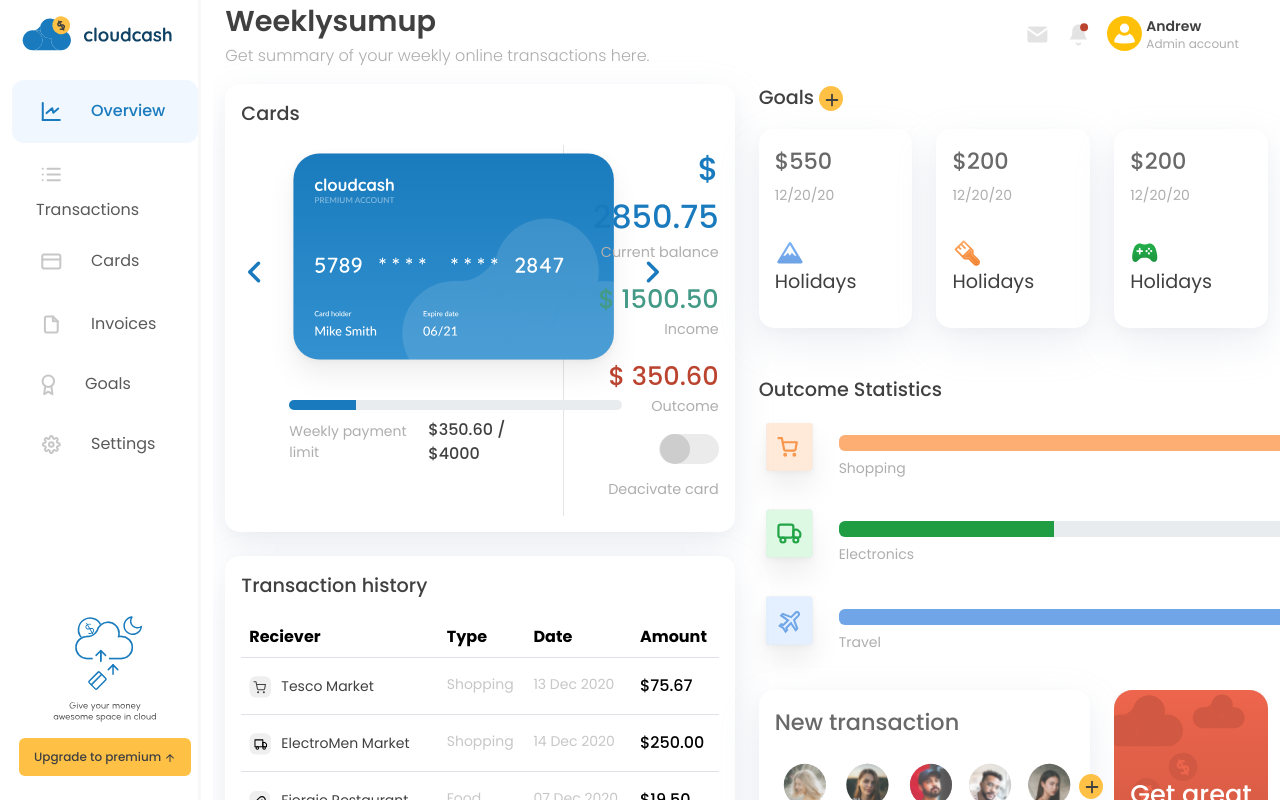
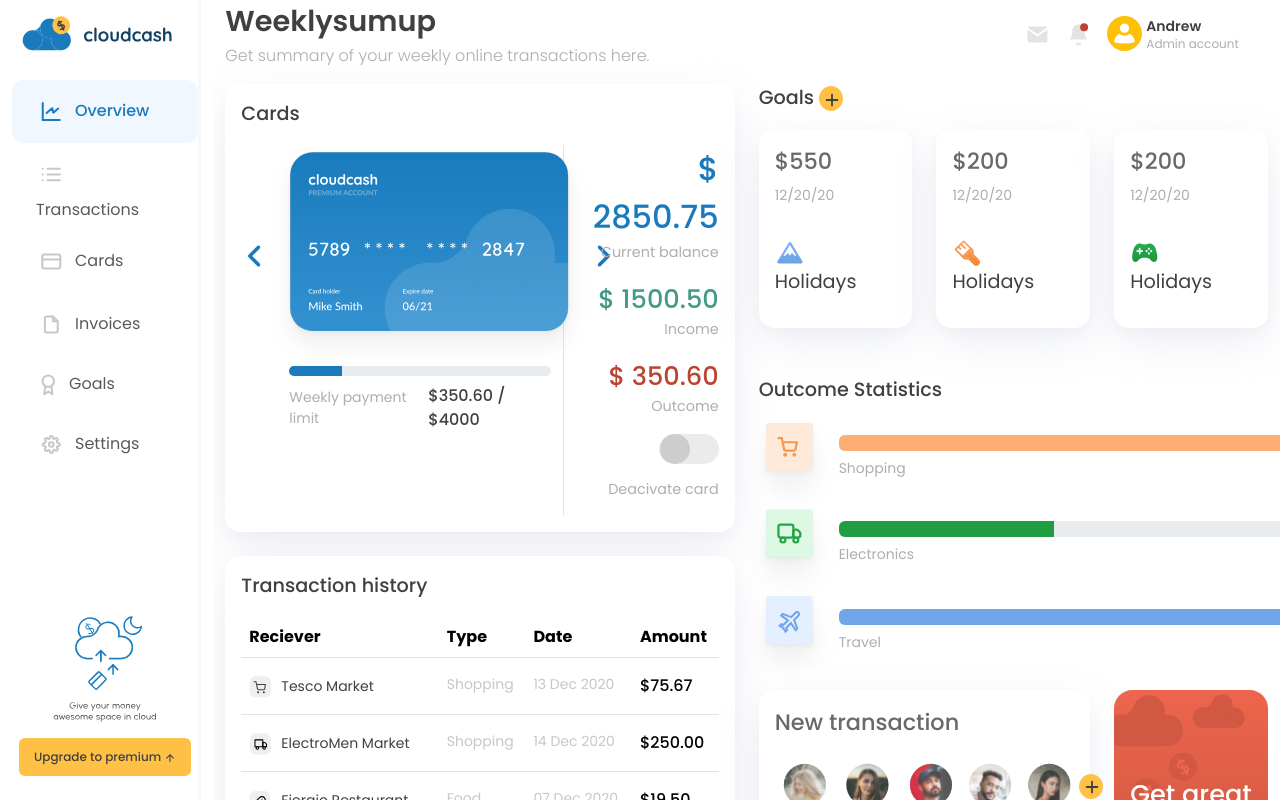
Before and after one commit to Rameswara-Rao/dashboard-cantileverlabs, a React (Vite) app: page / in a window 1280 px wide. Built offline with nearby package versions, Linux system fonts and the light colour scheme.

Commit message:
card component fix

```diff
--- a/src/components/creditCard/CreditCard.jsx
+++ b/src/components/creditCard/CreditCard.jsx
@@ -10,23 +10,23 @@ const CreditCard = () => {
           <p className="goals-head">Cards</p>
           <Row>
             <Col sm={8} className="credit-card-left-border">
-              <Stack direction="horizontal" gap={0}>
-                <div>
+              <div className="d-flex">
+                <p className="my-auto">
                   <FaAngleLeft size={28} color="#197BBD" />
-                </div>
-                <div>
-                  <img src="/creditcard.svg" alt="" />
-                </div>
-                <div>
+                </p>
+
+                <img src="/creditcard.svg" width={320} alt="" />
+
+                <p className="my-auto">
                   <FaAngleRight size={28} color="#197BBD" />
-                </div>
-              </Stack>
+                </p>
+              </div>
               <div className="ms-5">
                 <ProgressBar
                   variant="success"
                   className={"progress-bar-custom-darkblue"}
                   now={20}
-                  style={{ minWidth: "26vw", height: "10px" }}
+                  style={{ height: "10px" }}
                 />
                 <Stack className="mt-2" direction="horizontal">
                   <div>
--- a/src/components/sideNavBar/SideNavBar.jsx
+++ b/src/components/sideNavBar/SideNavBar.jsx
@@ -17,7 +17,7 @@ const SideNavBar = () => {
                 className={`${ind == 0 ? "nav-link-active" : ""} px-4`}
                 key={ind}
               >
-                <img src={data.icon} className="me-4 py-2" alt="" />
+                <img src={data.icon} className="me-2 py-2" alt="" />
                 <span
                   className={`${
                     ind == 0 ? "navlink-text-blue" : "navlink-textt"
```
